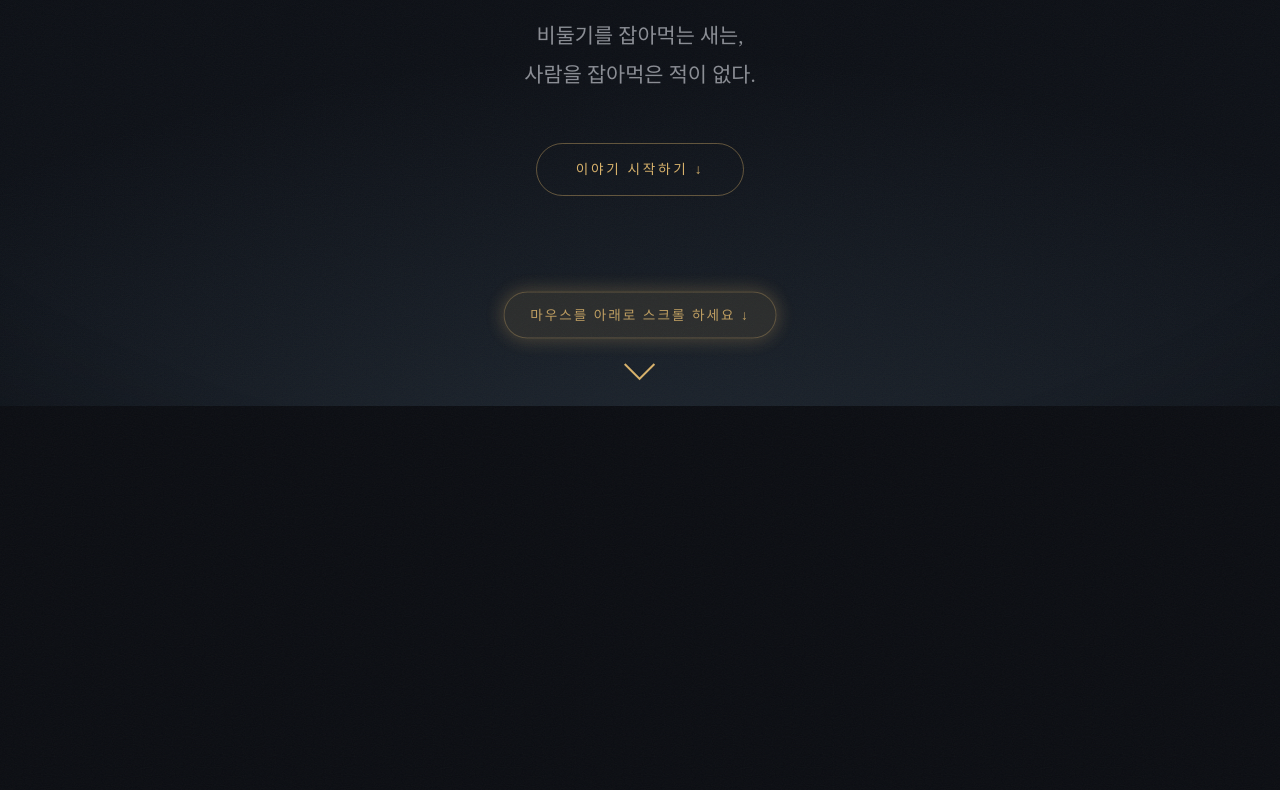
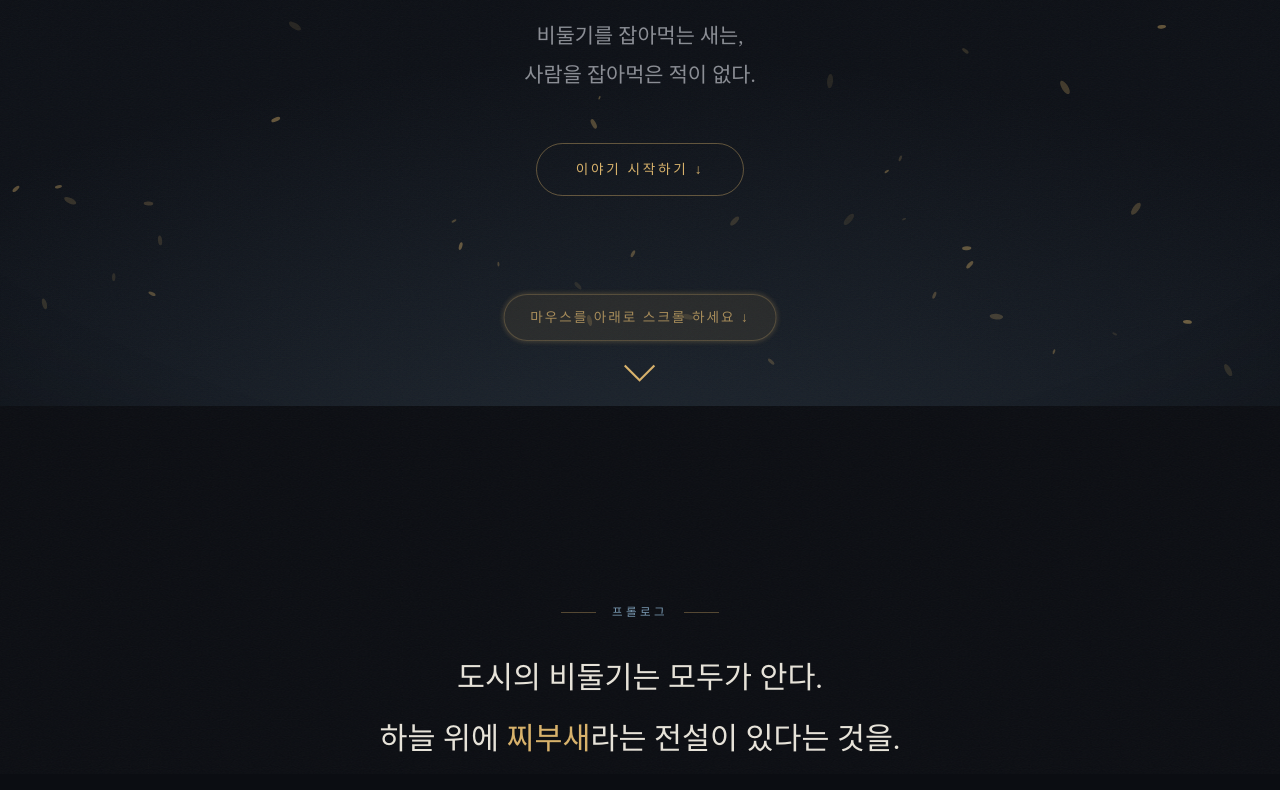
Before and after one commit to jeon120710/bidulgi, a website: page index.html in a window 1280 px wide. Shown: the part 394-1184 px from the top of the page. Before the commit the page ends 800 px from the top, so only its background shows below. Drawn offline with Linux system fonts and the light colour scheme; animation ran at ten frames a second.

Commit message:
fix: story.js 스크립트 태그 누락으로 렌더링/스크롤 오류 수정

```diff
--- a/index.html
+++ b/index.html
@@ -35,6 +35,7 @@
   <!-- STORY (rendered by JS) -->
   <main id="story"></main>
 
+  <script src="js/story.js"></script>
   <script src="js/main.js"></script>
 </body>
 </html>
```
